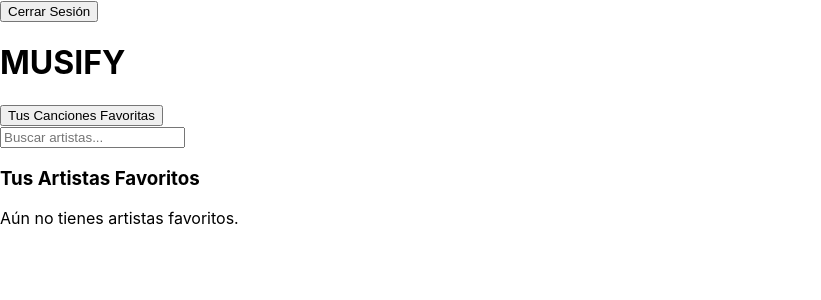
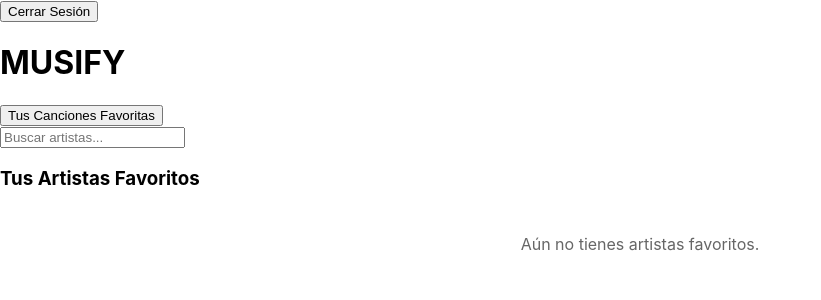
Before and after one commit to martinacleri/musify, a React (Create React App) app: page /login in a window 1280 px wide. Both pictures are taken after typing "Sample", "Sample" into the empty fields and a click on the button "Iniciar Sesión". Shown: the top 300 px of the page, without its empty margins (0-821 px from the left). Built offline with nearby package versions, Linux system fonts and the light colour scheme.

Commit message:
estilos para FavArtistList

```diff
--- a/src/stylesheets/FavArtistList.css
+++ b/src/stylesheets/FavArtistList.css
@@ -0,0 +1,54 @@
+.favartist-container {
+    display: flex;
+    flex-wrap: wrap;
+    justify-content: center;
+    gap: 0;
+    padding: 10px;
+  }
+
+  .favartist-artist-card {
+    background-color: #ffffff;
+    border-radius: 10px;
+    padding: 10px;
+    text-align: center;
+    width: 130px;
+    transition: transform 0.3s ease, box-shadow 0.3s ease;
+    cursor: pointer;
+  }
+
+  .favartist-artist-card:hover {
+    transform: scale(1.05);
+    box-shadow: 0px 6px 12px rgba(0, 0, 0, 0.15);
+  }
+
+  .favartist-artist-image {
+    width: 100%;
+    width: 100px;
+    height: 100px;
+    border-radius: 10px;
+    margin-bottom: 0;
+    object-fit: cover;
+  }
+
+  .favartist-no-artist-image {
+    width: 100%;
+    width: 100px;
+    height: 100px;
+    border-radius: 10px;
+    background-color: #f0f0f0;
+    margin-bottom: 0;
+  }
+
+  .favartist-artist-name {
+    font-size: 16px;
+    font-weight: bold;
+    color: #333;
+    margin-top: 10px;
+  }
+
+  .favartist-no-favorites {
+    font-size: 16px;
+    color: #666;
+    text-align: center;
+    width: 100%;
+  }
```
